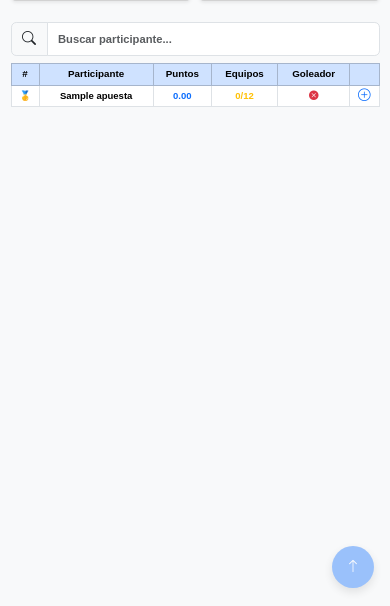
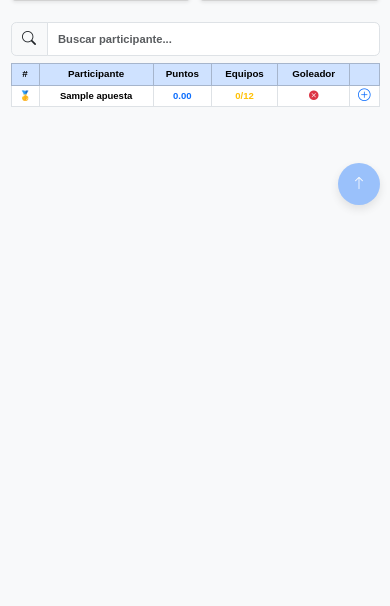
Before and after one commit to jonathangarcifr/EuroMundialPorra, a Django app: page /clasificacion/ in a window 390 px wide. Shown: the part 238-844 px from the top of the page. Run offline with Django 5.2, Linux system fonts and the light colour scheme; data comes from the database, SQL or seed files in the repository; tables that the repository leaves empty hold one stand-in row (values such as "Sample post").

Commit message:
molestia boton top

```diff
--- a/apuestas/templates/apuestas/base.html
+++ b/apuestas/templates/apuestas/base.html
@@ -690,8 +690,10 @@
         @media (max-width: 768px) {
             .btn-ir-arriba {
                 position: fixed;
-                right: 16px;
-                bottom: 18px;
+
+                right: 10px;
+                top: 50%;
+                transform: translateY(-50%);
 
                 width: 42px;
                 height: 42px;
```
